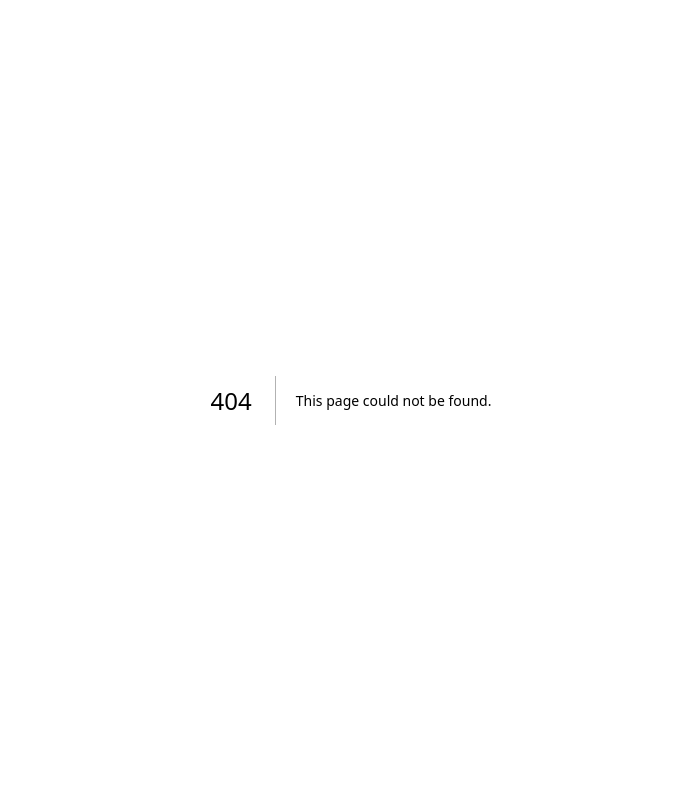
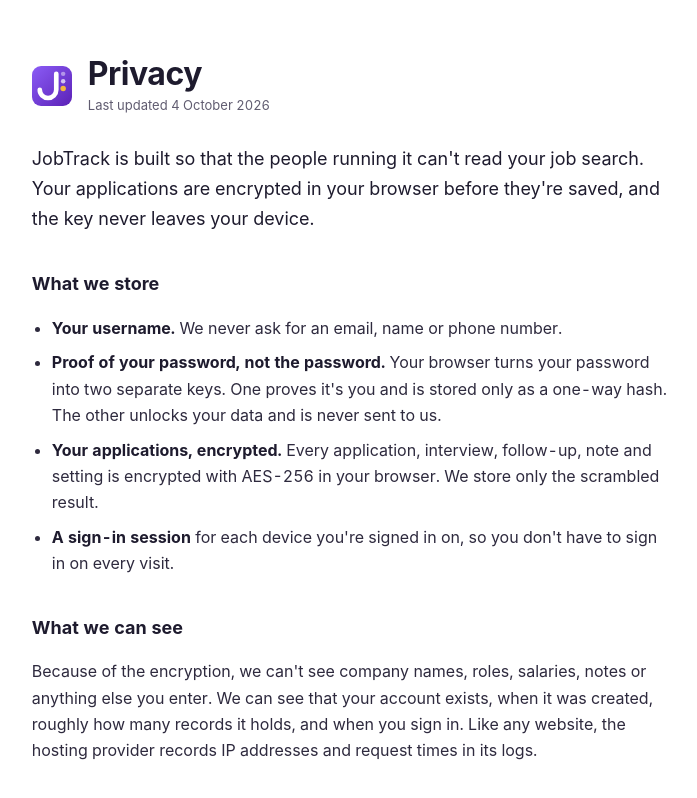
Before and after one commit to oss-aryanroy/jobtrack, a Next.js app in the folder apps/web/: page /privacy in a window 1280 px wide. Before the commit this address had no page. Shown: the whole page, without its empty margins (289-986 px from the left). Built offline with nearby package versions, Linux system fonts and the light colour scheme.

Commit message:
Add privacy page

```diff
--- a/apps/web/src/app/AuthForm.tsx
+++ b/apps/web/src/app/AuthForm.tsx
@@ -108,7 +108,7 @@
           {mode !== "recover" && <Link href="/recover">Forgot password</Link>}
         </p>
         <p className="small muted" style={{ margin: "8px 0 0", textAlign: "center", lineHeight: 1.5 }}>
-          Your data is encrypted in your browser before it's saved. Prefer it never leaves your computer? The Mac and Windows apps need no account.
+          Your data is encrypted in your browser before it's saved. Prefer it never leaves your computer? The Mac and Windows apps need no account.{" "}<Link href="/privacy">How your data is protected</Link>
         </p>
       </form>
     </main>
--- /dev/null
+++ b/apps/web/src/app/privacy/page.tsx
@@ -0,0 +1,89 @@
+import type { Metadata } from "next";
+import Link from "next/link";
+import { AppMark } from "@jobtrack/ui/mark";
+
+export const metadata: Metadata = { title: "Privacy · JobTrack" };
+
+const UPDATED = "4 October 2026";
+
+export default function Privacy() {
+  return (
+    <main className="doc">
+      <header className="doc-head">
+        <Link href="/" aria-label="JobTrack home"><AppMark size={40} /></Link>
+        <div>
+          <h1>Privacy</h1>
+          <p className="muted">Last updated {UPDATED}</p>
+        </div>
+      </header>
+
+      <p className="lead">
+        JobTrack is built so that the people running it can't read your job search. Your applications are encrypted in your browser
+        before they're saved, and the key never leaves your device.
+      </p>
+
+      <h2>What we store</h2>
+      <ul>
+        <li><b>Your username.</b> We never ask for an email, name or phone number.</li>
+        <li>
+          <b>Proof of your password, not the password.</b> Your browser turns your password into two separate keys. One proves
+          it's you and is stored only as a one-way hash. The other unlocks your data and is never sent to us.
+        </li>
+        <li>
+          <b>Your applications, encrypted.</b> Every application, interview, follow-up, note and setting is encrypted with
+          AES-256 in your browser. We store only the scrambled result.
+        </li>
+        <li><b>A sign-in session</b> for each device you're signed in on, so you don't have to sign in on every visit.</li>
+      </ul>
+
+      <h2>What we can see</h2>
+      <p>
+        Because of the encryption, we can't see company names, roles, salaries, notes or anything else you enter. We can see that
+        your account exists, when it was created, roughly how many records it holds, and when you sign in. Like any website, the
+        hosting provider records IP addresses and request times in its logs.
+      </p>
+
+      <h2>Cookies and tracking</h2>
+      <p>
+        JobTrack sets one cookie: your sign-in session. There are no analytics, advertising or tracking cookies, and no
+        third-party scripts.
+      </p>
+
+      <h2>Who else is involved</h2>
+      <ul>
+        <li><b>Vercel</b> hosts the website.</li>
+        <li><b>Neon</b> hosts the database that holds the encrypted records.</li>
+        <li>
+          <b>Greenhouse and Lever.</b> When you paste one of their job links, your browser asks them for that job's details
+          directly. They see that request and your IP address; we don't.
+        </li>
+      </ul>
+      <p>None of them can read your applications, because they only ever handle encrypted data.</p>
+
+      <h2>Keeping and deleting your data</h2>
+      <p>
+        Your data stays until you delete it. Settings → <b>Delete account</b> removes your account, sessions and every record
+        immediately. The database provider may keep encrypted backups for a limited time before they expire. Before deleting,
+        you can export a <code>.jobtrack</code> file from Settings to keep a copy or move it to the Mac or Windows app.
+      </p>
+
+      <h2>If you forget your password</h2>
+      <p>
+        We can't reset it for you, because we can't unlock your data. The recovery code shown when you signed up is the only way
+        back in. Keep it somewhere safe.
+      </p>
+
+      <h2>The Mac and Windows apps</h2>
+      <p>
+        The desktop apps don't use an account or a server. Everything stays on your computer, and nothing is sent anywhere except
+        the Greenhouse and Lever lookups described above.
+      </p>
+
+      <h2>Questions</h2>
+      <p>
+        JobTrack is open source, so you can check all of this in the code. Questions or concerns:{" "}
+        <a href="https://github.com/oss-aryanroy/jobtrack/issues">open an issue on GitHub</a>.
+      </p>
+    </main>
+  );
+}
--- a/packages/ui/package.json
+++ b/packages/ui/package.json
@@ -5,7 +5,8 @@
   "type": "module",
   "exports": {
     ".": "./src/index.ts",
-    "./styles.css": "./src/styles.css"
+    "./styles.css": "./src/styles.css",
+    "./mark": "./src/components/AppMark.tsx"
   },
   "scripts": {
     "typecheck": "tsc -p ."
--- a/packages/ui/src/styles.css
+++ b/packages/ui/src/styles.css
@@ -356,3 +356,15 @@
   .week { grid-template-columns: repeat(7, 140px); overflow-x: auto; }
 }
 .jt-inner { flex: 1; min-width: 0; display: flex; min-height: 0; }
+
+.doc { max-width: 68ch; margin: 0 auto; padding: 56px 24px 80px; font-size: 16px; line-height: 1.65; color: var(--ink-2); overflow-y: auto; height: 100%; }
+.doc-head { display: flex; align-items: center; gap: 16px; margin-bottom: 28px; }
+.doc-head a { display: inline-flex; }
+.doc h1 { margin: 0; font-size: 32px; line-height: 1.15; letter-spacing: -0.015em; color: var(--ink); }
+.doc-head p { margin: 2px 0 0; font-size: 13px; }
+.doc .lead { font-size: 18px; color: var(--ink); }
+.doc h2 { margin: 36px 0 8px; font-size: 18px; color: var(--ink); }
+.doc ul { padding-left: 20px; }
+.doc li { margin: 8px 0; }
+.doc b { color: var(--ink); }
+.doc code { font-size: 14px; padding: 1px 5px; border-radius: 5px; background: var(--field); }
```
Also changed, not shown: packages/ui/src/components/SettingsSheet.tsx (+8 -1 lines).
